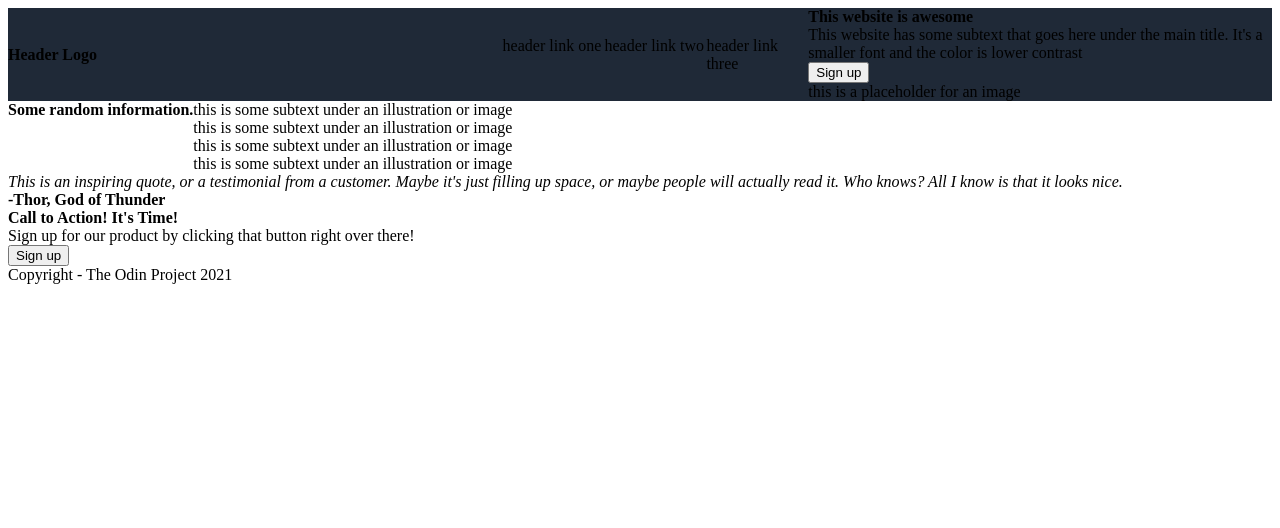
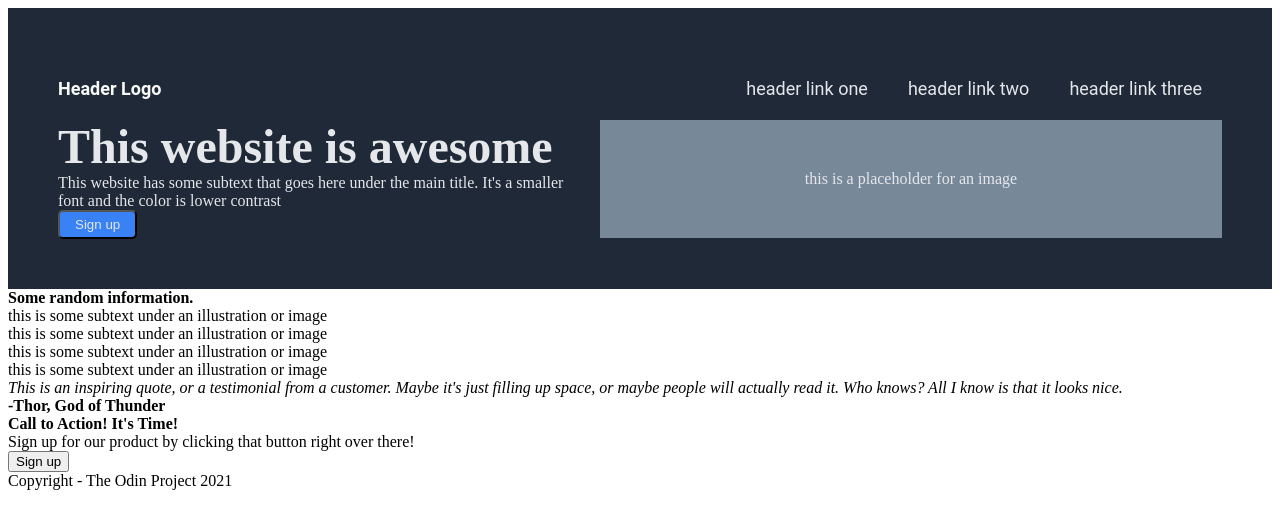
Before and after one commit to JAlexMcGraw/odin-landing-page, a plain HTML site: page index.html in a window 1280 px wide. Drawn offline with Linux system fonts and the light colour scheme.

Commit message:
Top box is looking much better now

```diff
--- a/index.html
+++ b/index.html
@@ -21,7 +21,7 @@
         <div id="firstBoxContent">
             <div id="headerLeftContentBox">
                 <div class="header">
-                    <b>This website is awesome</b>
+                    This website is awesome
                 </div>
                 <div class="content">
                     This website  has some subtext that goes here under the main title. It's a smaller font and the color is lower contrast
@@ -29,7 +29,7 @@
                 <button class="button">Sign up</button>
             </div>
             <div id="headerRightContentBox">
-                <div>this is a placeholder for an image</div>
+                this is a placeholder for an image
             </div>
         </div>
 
--- a/styles.css
+++ b/styles.css
@@ -1,12 +1,17 @@
-.boundaryBox  {
-    display: flex;
-}
-
 #headerBox {
     display: flex;
     justify-content: space-between;
     width: 100%;
     align-items: center;
+    box-shadow: border-box;
+}
+
+#firstBoxContent {
+    display: flex;
+    justify-content: space-between;
+    width: 100%;
+    overflow: hidden;
+    gap: 20px;
 }
 
 #headerLinks {
@@ -15,16 +20,58 @@
 
 #firstBox {
     background-color: #1F2937;
-}
-
-.headerBox div {
-    flex: 1 1 0;
+    width: 100%;
+    padding: 50px;
+    box-sizing: border-box;
 }
 
 #logo {
+    color: #F9FAF8;
+    font-size: 18px;
+    font-family: 'Roboto';
     flex: 0 0 auto;
+    /* padding: 50px; */
 }
 
 .headerLink {
+    color: #e5e7eb;
+    font-size: 18px;
+    padding: 20px;
+    font-family: 'Roboto';
+}
+
+#headerLeftContentBox .content, .header {
+    color: #e5e7eb;
+}
+
+.header {
+    font-size: 48px;
+    font-weight: 900;
+}
+
+#headerLeftContentBox,
+#headerRightContentBox {
+    width: 50%;
+    /* flex: 0 0 auto; */
     flex: 1;
+    box-sizing: border-box;
+    /* padding: 50px; */
 }
+
+#headerRightContentBox {
+    color: #e5e7eb;
+    padding: 50px;
+    margin: auto;
+    text-align: center;
+    background-color: lightslategray;
+}
+
+.button {
+    background-color: #3882f6;
+    color: #e5e7eb;
+    padding-left: 15px;
+    padding-right: 15px;
+    padding-top: 5px;
+    padding-bottom: 5px;
+    border-radius: 5px 5px 5px 5px;
+}
```
